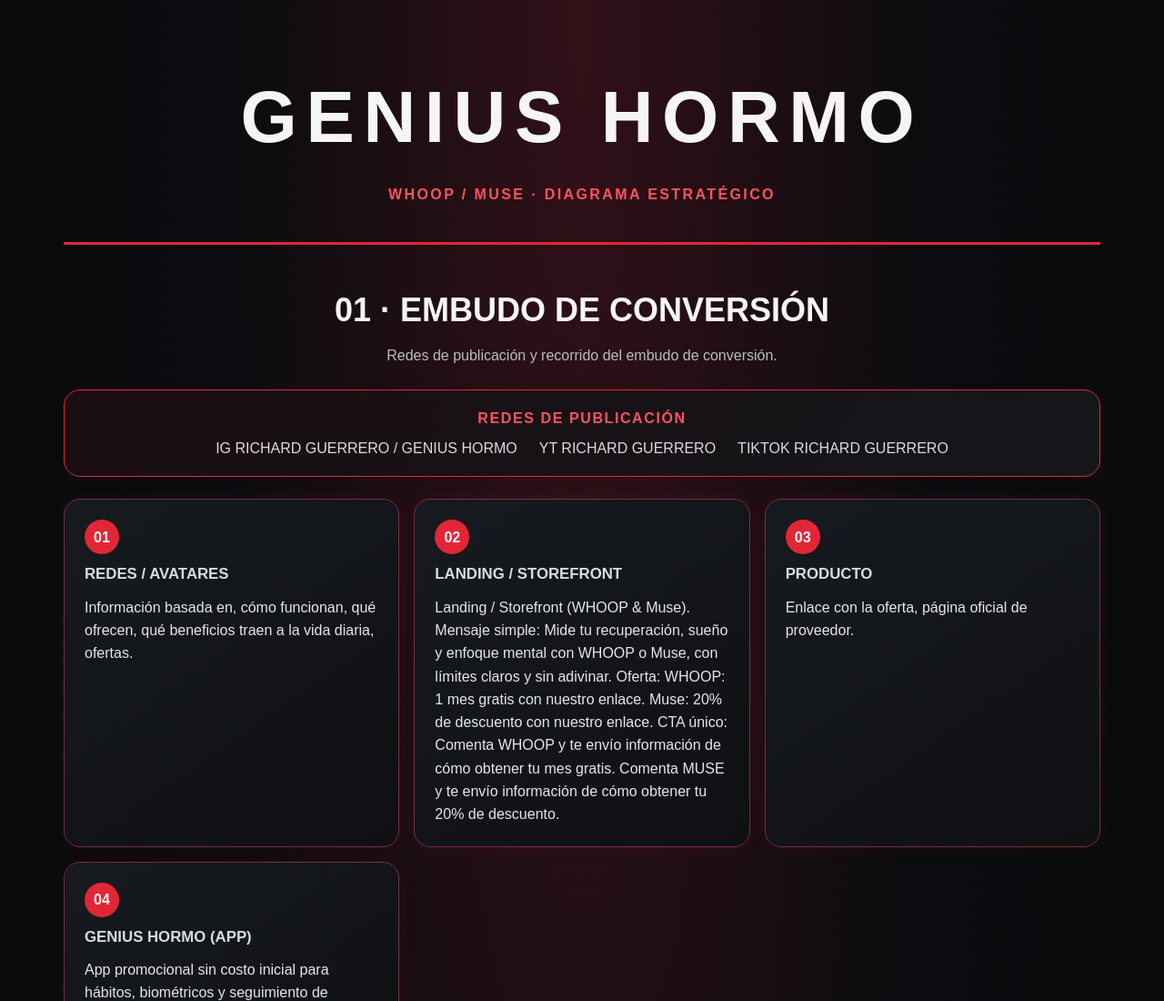
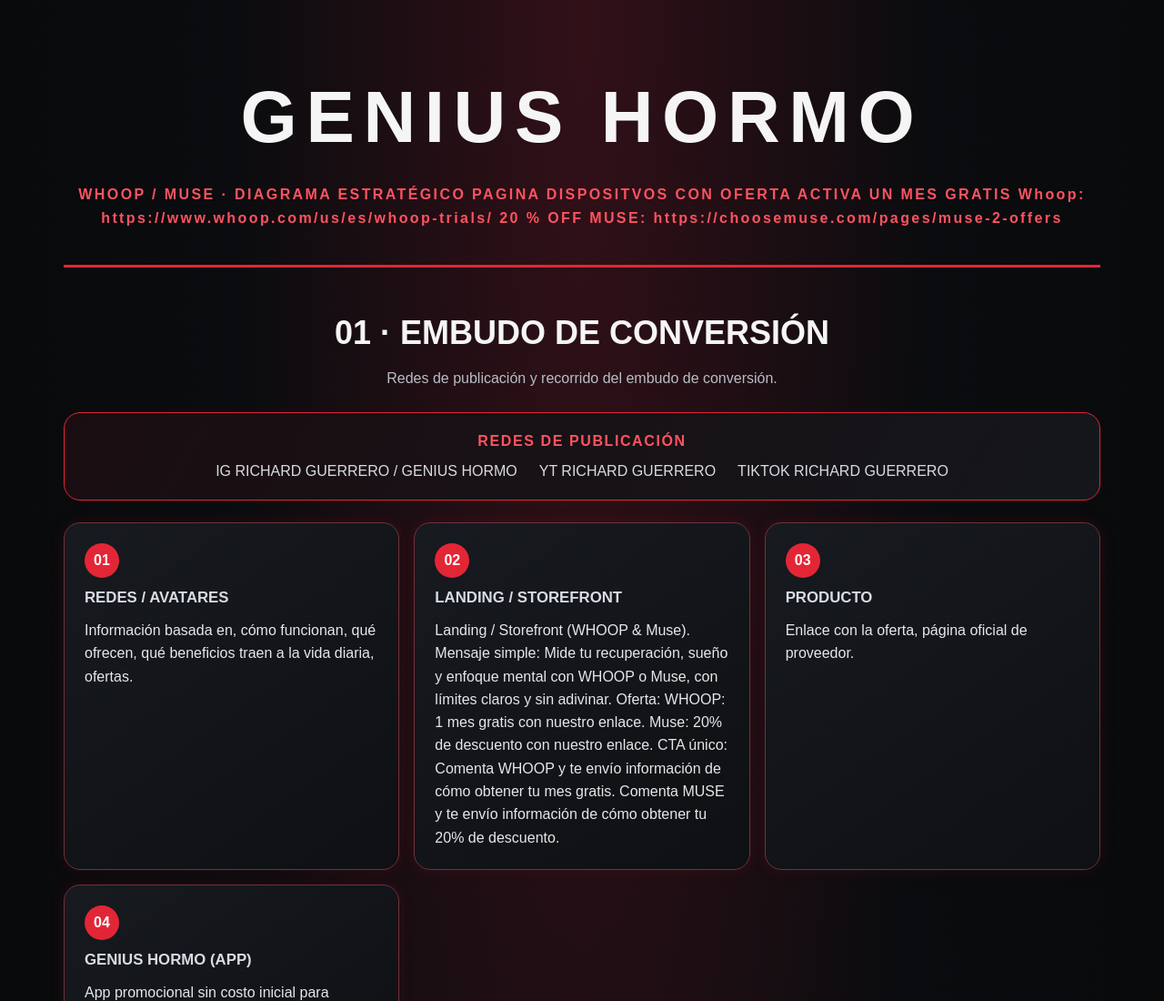
Before and after one commit to eduvigesc95-create/genius-hormo, a plain HTML site: page diagramas/whoop-muse.html in a window 1280 px wide. Shown: the top 1100 px of the page at 91% size. Drawn offline with Linux system fonts and the light colour scheme.

Commit message:
Update whoop-muse.html

```diff
--- a/diagramas/whoop-muse.html
+++ b/diagramas/whoop-muse.html
@@ -24,7 +24,8 @@ footer{border-top:2px solid var(--red);margin-top:46px;padding:22px;text-align:c
 @media(max-width:820px){.flow,.branch,.devices,.weeks,.reasons,.metrics{grid-template-columns:1fr}.wrap{padding:12px}}
 @media print{body{-webkit-print-color-adjust:exact;print-color-adjust:exact}}
 </style></head><body><main class="wrap">
-<header><h1 class="brand">GENIUS HORMO</h1><p class="kicker">WHOOP / MUSE · DIAGRAMA ESTRATÉGICO</p></header>
+<header><h1 class="brand">GENIUS HORMO</h1><p class="kicker">WHOOP / MUSE · DIAGRAMA ESTRATÉGICO
+PAGINA DISPOSITVOS CON OFERTA ACTIVA UN MES GRATIS Whoop: https://www.whoop.com/us/es/whoop-trials/ 20 % OFF MUSE: https://choosemuse.com/pages/muse-2-offers </p></header>
 <section><h2>01 · Embudo de conversión</h2><p class="sub">Redes de publicación y recorrido del embudo de conversión.</p>
 <div class="channel"><b>REDES DE PUBLICACIÓN</b><div class="channels"><span>IG RICHARD GUERRERO / GENIUS HORMO</span><span>YT RICHARD GUERRERO</span><span>TIKTOK RICHARD GUERRERO</span></div></div>
 <div class="flow"><article class="node"><span class="num">01</span><h3>Redes / Avatares</h3><p>Información basada en, cómo funcionan, qué ofrecen, qué beneficios traen a la vida diaria, ofertas.</p></article><article class="node"><span class="num">02</span><h3>Landing / Storefront</h3><p>Landing / Storefront (WHOOP &amp; Muse). Mensaje simple: Mide tu recuperación, sueño y enfoque mental con WHOOP o Muse, con límites claros y sin adivinar. Oferta: WHOOP: 1 mes gratis con nuestro enlace. Muse: 20% de descuento con nuestro enlace. CTA único: Comenta WHOOP y te envío información de cómo obtener tu mes gratis. Comenta MUSE y te envío información de cómo obtener tu 20% de descuento.</p></article><article class="node"><span class="num">03</span><h3>Producto</h3><p>Enlace con la oferta, página oficial de proveedor.</p></article><article class="node"><span class="num">04</span><h3>Genius Hormo (App)</h3><p>App promocional sin costo inicial para hábitos, biométricos y seguimiento de bienestar según funciones verificadas, compatible con whoop.</p></article></div>
```
